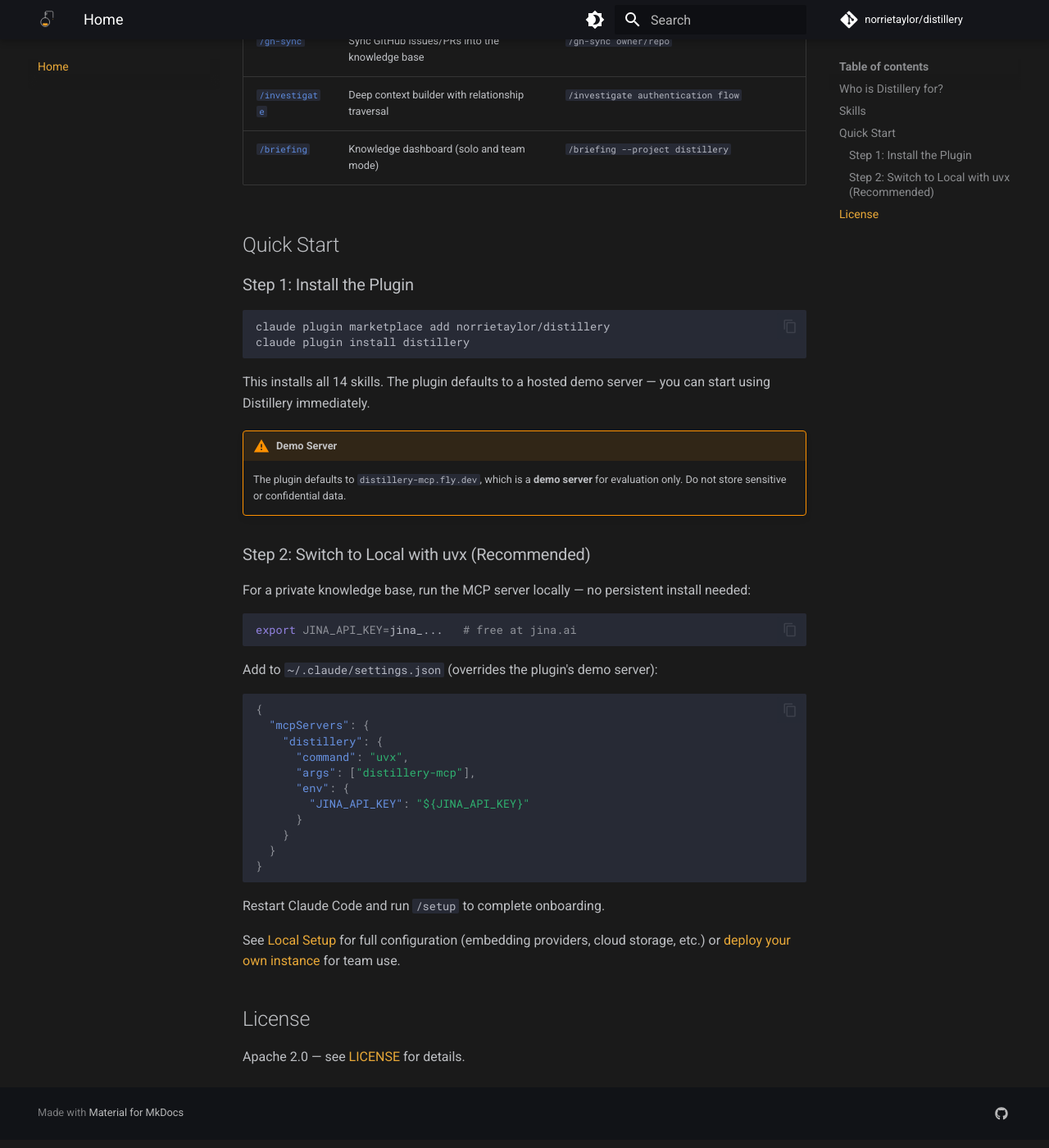
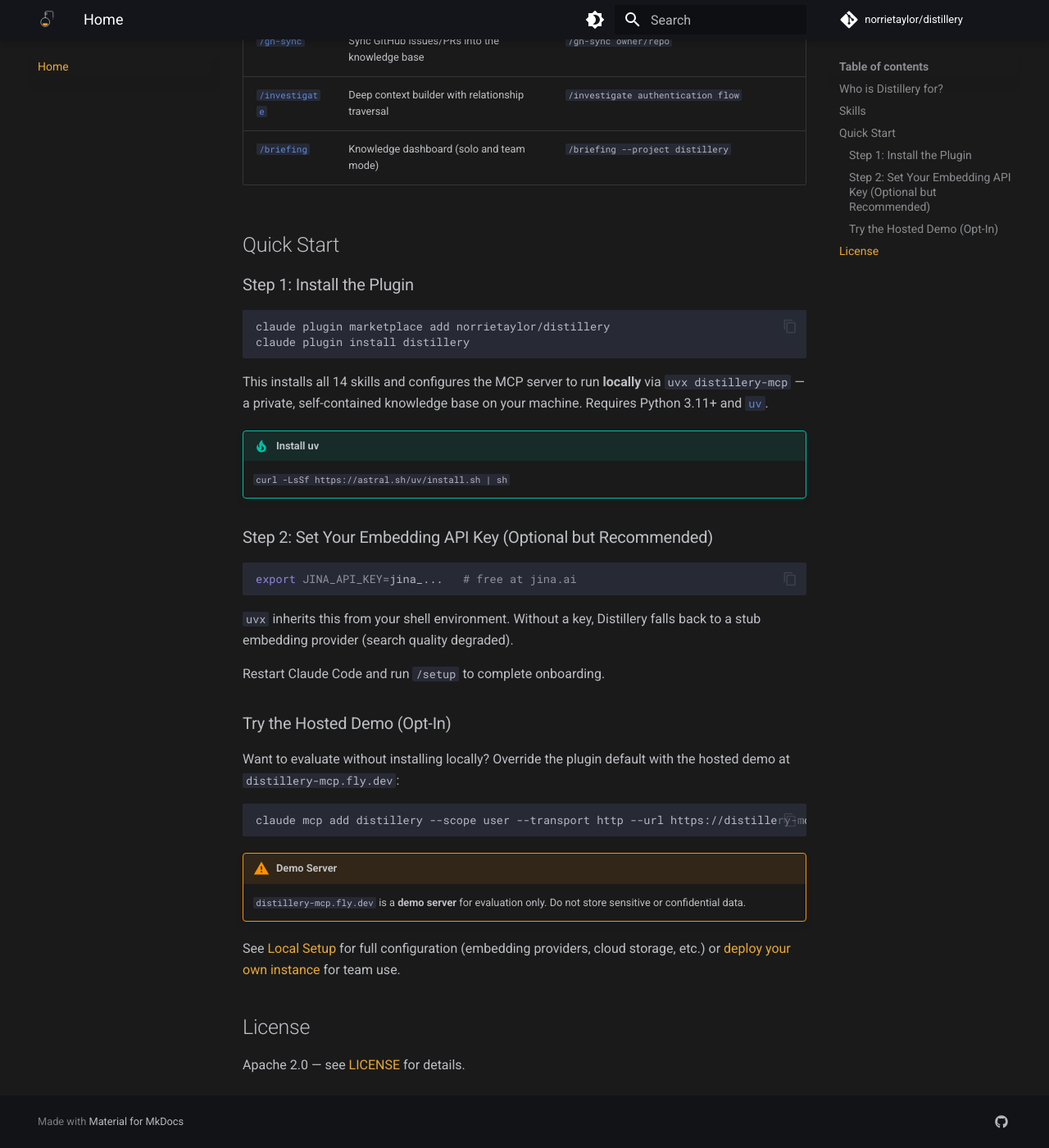
Before and after one commit to norrietaylor/distillery, an MkDocs documentation site: the page built from docs/home.md, in a window 1280 px wide and 1400 px high, scrolled down 1751 px. Shown: the whole window at 82% size. Built offline with MkDocs 1.6.1 and Material for MkDocs 9.7.7, drawn with Linux system fonts in a browser that asks for light colours; comment, search, counter and statistics services are not loaded.

Commit message:
feat(skills): default plugin install to local stdio MCP (#381) (#408)
* feat(skills): default plugin install to local stdio MCP (#381)

`claude plugin install distillery` previously configured the hosted demo
HTTP MCP at `distillery-mcp.fly.dev` — labeled "evaluation only — do not
store sensitive data" — yet it was the path of least resistance for every
new user. Flip the default so the plugin manifest registers a local stdio
server (`uvx distillery-mcp`) on install. The hosted demo becomes
explicit opt-in via `claude mcp add distillery --scope user --transport
http --url https://distillery-mcp.fly.dev/mcp`.

The `env` block is intentionally omitted from the plugin manifest:
`${user_config.<key>}` interpolation has been unreliable in this codebase
(see #235 history) and `uvx` already inherits the Claude Code process
environment, so `JINA_API_KEY` propagates from the user's shell. Without
a key, Distillery falls back to the stub embedding provider.

Closes #381.

Co-Authored-By: Claude Opus 4.7 (1M context) <noreply@anthropic.com>

* docs(skills): fix mcpServers config path and md fence lang

CodeRabbit feedback: mcpServers must be registered in ~/.claude.json,
not ~/.claude/settings.json (which is for hooks/permissions). Also add
'text' language tag to README /setup fenced block (MD040).

Co-Authored-By: Claude Opus 4.7 (1M context) <noreply@anthropic.com>

* test(skills): assert manual mcp config references ~/.claude.json

Update plugin doc test to match the corrected mcpServers registration
file path (~/.claude.json instead of settings.json).

Co-Authored-By: Claude Opus 4.7 (1M context) <noreply@anthropic.com>

* docs(skills): drop unreliable env interpolation; flag http for remote poll

- Remove ${VAR} env-interpolation example from the manual ~/.claude.json
  stdio shadow block; uvx inherits the Claude Code process environment,
  so env should be set in the shell before launch.
- Add an admonition under Remote Auto-Poll Setup noting that remote
  triggers require an HTTP-reachable MCP endpoint and the default local
  stdio transport is not reachable.

Co-Authored-By: Claude Opus 4.7 (1M context) <noreply@anthropic.com>

---------

Co-authored-by: Claude Opus 4.7 (1M context) <noreply@anthropic.com>

````diff
--- a/docs/getting-started/plugin-install.md
+++ b/docs/getting-started/plugin-install.md
@@ -12,7 +12,10 @@ claude plugin marketplace add norrietaylor/distillery
 claude plugin install distillery
 ```
 
-This installs the skill definitions globally and configures the MCP server connection to the hosted Distillery instance.
+This installs the skill definitions globally and configures the MCP server to run **locally** via `uvx distillery-mcp` — a private, self-contained knowledge base on your machine. Requires Python 3.11+ and [`uv`](https://docs.astral.sh/uv/) on your `PATH`.
+
+!!! tip "Install uv"
+    `curl -LsSf https://astral.sh/uv/install.sh | sh` — or use `pip install distillery-mcp` and override the plugin's default `command` to `distillery-mcp` (see [Troubleshooting](mcp-setup.md#troubleshooting)).
 
 After installation, restart Claude Code and run the onboarding wizard:
 
@@ -22,8 +25,8 @@ After installation, restart Claude Code and run the onboarding wizard:
 
 This verifies MCP connectivity, detects your transport, and configures auto-poll for ambient intelligence.
 
-!!! warning "Demo Server"
-    The plugin defaults to the hosted instance at `distillery-mcp.fly.dev`, which is a **demo server** for evaluation only. Do not store sensitive or confidential data. For production use, [deploy your own instance](../team/deployment.md) or use [local setup](local-setup.md).
+!!! note "Hosted demo (opt-in)"
+    Want a zero-install evaluation? You can opt into the hosted demo at `distillery-mcp.fly.dev` instead — see [MCP Configuration](#mcp-configuration) below. The demo server is for **evaluation only**; do not store sensitive or confidential data.
 
 !!! note "Claude Desktop"
     The Claude Desktop app does not support Claude Code skills or the plugin install system. Desktop users can connect the MCP server directly (all 16 tools are available) but slash commands like `/distill` and `/recall` are CLI-only features.
@@ -59,47 +62,60 @@ ln -s ~/.claude/distillery/skills/setup     ~/.claude/skills/setup
 
 ## MCP Configuration
 
-The skills require the Distillery MCP server. The recommended approach is to run it locally via `uvx` for a private knowledge base. The plugin also bundles a demo server connection for quick evaluation.
+The skills require the Distillery MCP server. The plugin's **default** is local stdio via `uvx distillery-mcp`. Hosted demo and self-hosted HTTP are opt-in alternatives.
 
-### Recommended — Local stdio with uvx
+### Default — Local stdio with uvx
 
-Run the MCP server locally for a private, self-contained knowledge base. Requires Python 3.11+.
-
-```bash
-# No install needed
-uvx distillery-mcp
-
-# Or install persistently
-pip install distillery-mcp
-```
-
-Add to `~/.claude/settings.json`:
+`claude plugin install distillery` registers this configuration automatically. The plugin manifest declares:
 
 ```json
 {
   "mcpServers": {
     "distillery": {
       "command": "uvx",
-      "args": ["distillery-mcp"],
-      "env": {
-        "JINA_API_KEY": "${JINA_API_KEY}",
-        "DISTILLERY_CONFIG": "${DISTILLERY_CONFIG}"
-      }
+      "args": ["distillery-mcp"]
     }
   }
 }
 ```
 
-This overrides the plugin's default demo server connection. See [Local Setup](local-setup.md) for full configuration (embedding providers, cloud storage, etc.).
+`uvx` inherits the Claude Code process environment, so set `JINA_API_KEY` (and any other Distillery config vars) in your shell before launching Claude Code:
 
-### Alternative — Demo server (no setup)
+```bash
+export JINA_API_KEY=jina_...   # free at jina.ai
+# Optional:
+export DISTILLERY_CONFIG=/path/to/distillery.yaml
+```
 
-The plugin manifest configures a connection to the hosted demo at `https://distillery-mcp.fly.dev/mcp` with GitHub OAuth authentication. On first use, Claude Code opens a browser for GitHub OAuth login.
+Without a `JINA_API_KEY`, Distillery falls back to the stub embedding provider (search quality degraded). See [Local Setup](local-setup.md) for full configuration (embedding providers, cloud storage, etc.).
+
+If you prefer to manage the configuration yourself in `~/.claude.json`, you can shadow the plugin registration with the same stdio block. `uvx` inherits the Claude Code process environment, so set `JINA_API_KEY` (and any other Distillery config vars) in your shell before launching Claude Code rather than relying on `${VAR}` interpolation here:
+
+```json
+{
+  "mcpServers": {
+    "distillery": {
+      "command": "uvx",
+      "args": ["distillery-mcp"]
+    }
+  }
+}
+```
+
+### Opt-in — Hosted demo
+
+Distillery operates a hosted demo at `https://distillery-mcp.fly.dev/mcp` for zero-install evaluation. Authentication is via GitHub OAuth (Claude Code opens a browser on first use).
 
 !!! warning "Demo Server"
-    The demo server is for **evaluation only**. Do not store sensitive or confidential data. For production use, run locally with `uvx` (above) or deploy your own instance.
+    The demo server is for **evaluation only**. Do not store sensitive or confidential data. For production use, stick with the default local stdio setup or deploy your own instance.
 
-To configure manually, add to `~/.claude/settings.json`:
+Register the demo at user scope (shadows the plugin's local default):
+
+```bash
+claude mcp add distillery --scope user --transport http --url https://distillery-mcp.fly.dev/mcp
+```
+
+Or add the equivalent block to `~/.claude.json`:
 
 ```json
 {
@@ -112,11 +128,11 @@ To configure manually, add to `~/.claude/settings.json`:
 }
 ```
 
-### Alternative — Self-hosted HTTP
+### Opt-in — Self-hosted HTTP
 
 Deploy your own Distillery server with GitHub OAuth. See [Operator Deployment](../team/deployment.md) for setup and the [distill_ops](https://github.com/norrietaylor/distill_ops) repo for platform-specific guides (Fly.io, Prefect Horizon).
 
-To override the plugin's default demo URL, register your own MCP server at user scope. This shadows the plugin registration:
+To shadow the plugin default with your own instance, register at user scope:
 
 ```bash
 claude mcp add distillery --scope user --transport http --url https://your-instance.example.com/mcp
@@ -125,6 +141,9 @@ claude mcp add distillery --scope user --transport http --url https://your-insta
 ## Remote Auto-Poll Setup
 
 Enable remote auto-polling so feed sources are polled automatically even when Claude Code is not running. This uses Claude Code's scheduled remote agents (triggers).
+
+!!! note "HTTP transport required"
+    Remote auto-poll requires an HTTP-reachable MCP endpoint (Hosted Demo or Self-hosted HTTP). The default local stdio transport (`uvx distillery-mcp`) only runs on your machine and is not reachable by remote triggers.
 
 ### Step 1 — Register the MCP Connector
 
--- a/docs/home.md
+++ b/docs/home.md
@@ -46,36 +46,31 @@ claude plugin marketplace add norrietaylor/distillery
 claude plugin install distillery
 ```
 
-This installs all 14 skills. The plugin defaults to a hosted demo server — you can start using Distillery immediately.
+This installs all 14 skills and configures the MCP server to run **locally** via `uvx distillery-mcp` — a private, self-contained knowledge base on your machine. Requires Python 3.11+ and [`uv`](https://docs.astral.sh/uv/).
 
-!!! warning "Demo Server"
-    The plugin defaults to `distillery-mcp.fly.dev`, which is a **demo server** for evaluation only. Do not store sensitive or confidential data.
+!!! tip "Install uv"
+    `curl -LsSf https://astral.sh/uv/install.sh | sh`
 
-### Step 2: Switch to Local with uvx (Recommended)
-
-For a private knowledge base, run the MCP server locally — no persistent install needed:
+### Step 2: Set Your Embedding API Key (Optional but Recommended)
 
 ```bash
 export JINA_API_KEY=jina_...   # free at jina.ai
 ```
 
-Add to `~/.claude/settings.json` (overrides the plugin's demo server):
+`uvx` inherits this from your shell environment. Without a key, Distillery falls back to a stub embedding provider (search quality degraded).
 
-```json
-{
-  "mcpServers": {
-    "distillery": {
-      "command": "uvx",
-      "args": ["distillery-mcp"],
-      "env": {
-        "JINA_API_KEY": "${JINA_API_KEY}"
-      }
-    }
-  }
-}
+Restart Claude Code and run `/setup` to complete onboarding.
+
+### Try the Hosted Demo (Opt-In)
+
+Want to evaluate without installing locally? Override the plugin default with the hosted demo at `distillery-mcp.fly.dev`:
+
+```bash
+claude mcp add distillery --scope user --transport http --url https://distillery-mcp.fly.dev/mcp
 ```
 
-Restart Claude Code and run `/setup` to complete onboarding.
+!!! warning "Demo Server"
+    `distillery-mcp.fly.dev` is a **demo server** for evaluation only. Do not store sensitive or confidential data.
 
 See [Local Setup](getting-started/local-setup.md) for full configuration (embedding providers, cloud storage, etc.) or [deploy your own instance](team/deployment.md) for team use.
 
````
Also changed, not shown: CHANGELOG.md (+17 -0 lines), README.md (+15 -23 lines), skills/setup/SKILL.md (+10 -1 lines), 2 other files.
